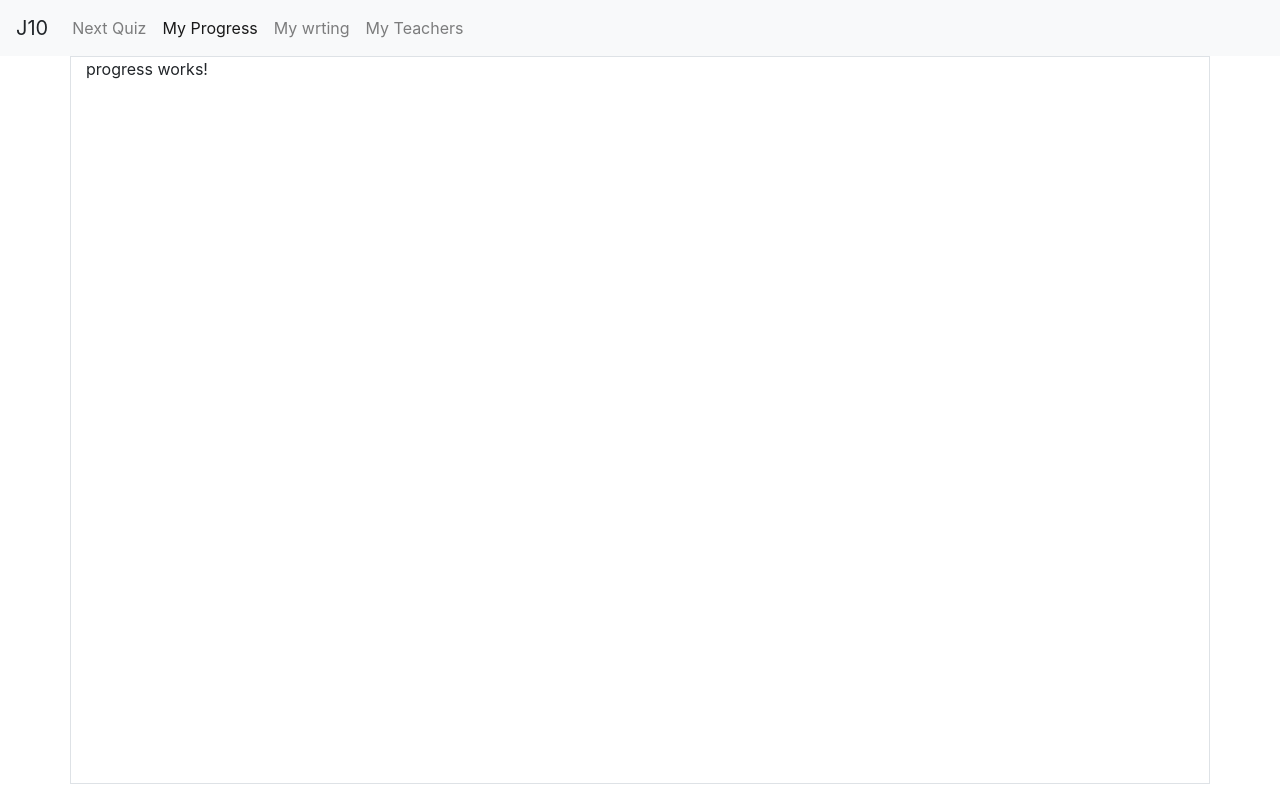
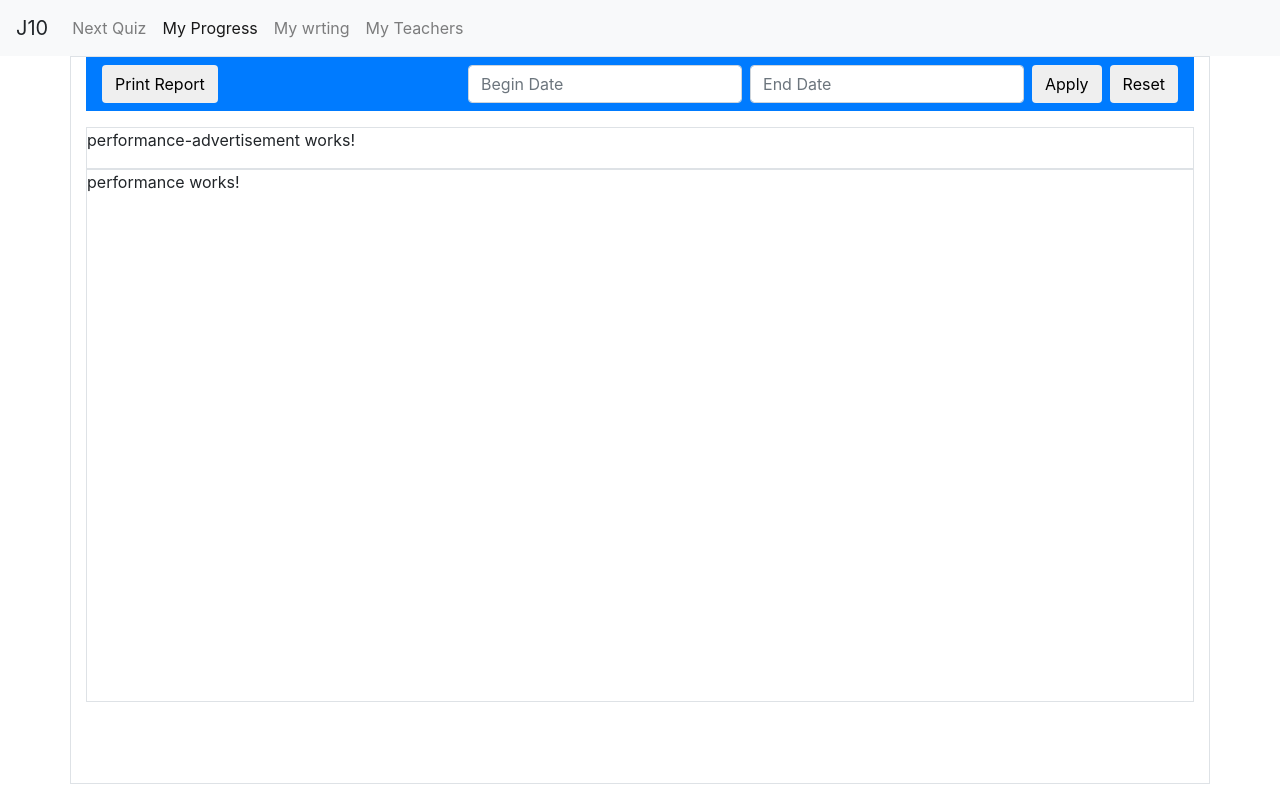
Before and after one commit to Jay98patel/routingApplication, an Angular app: page /progress in a window 1280 px wide. Built offline with nearby package versions, Linux system fonts and the light colour scheme.

Commit message:
progress routing

```diff
--- /dev/null
+++ b/src/app/modules/progress/performance-advertisement/performance-advertisement.component.html
@@ -0,0 +1 @@
+<p>performance-advertisement works!</p>
--- /dev/null
+++ b/src/app/modules/progress/performance-advertisement/performance-advertisement.component.ts
@@ -0,0 +1,15 @@
+import { Component, OnInit } from '@angular/core';
+
+@Component({
+  selector: 'app-performance-advertisement',
+  templateUrl: './performance-advertisement.component.html',
+  styleUrls: ['./performance-advertisement.component.scss']
+})
+export class PerformanceAdvertisementComponent implements OnInit {
+
+  constructor() { }
+
+  ngOnInit(): void {
+  }
+
+}
--- /dev/null
+++ b/src/app/modules/progress/performance/performance.component.html
@@ -0,0 +1 @@
+<p>performance works!</p>
--- /dev/null
+++ b/src/app/modules/progress/performance/performance.component.ts
@@ -0,0 +1,15 @@
+import { Component, OnInit } from '@angular/core';
+
+@Component({
+  selector: 'app-performance',
+  templateUrl: './performance.component.html',
+  styleUrls: ['./performance.component.scss']
+})
+export class PerformanceComponent implements OnInit {
+
+  constructor() { }
+
+  ngOnInit(): void {
+  }
+
+}
--- a/src/app/modules/progress/progress-routing.module.ts
+++ b/src/app/modules/progress/progress-routing.module.ts
@@ -1,5 +1,7 @@
 import { NgModule } from '@angular/core';
 import { Routes, RouterModule } from '@angular/router';
+import { AdvertisementComponent } from '../quiz/components/advertisement/advertisement.component';
+import { PerformanceComponent } from './performance/performance.component';
 import { ProgressComponent } from './progress.component';
 
 
@@ -9,6 +11,9 @@ const routes: Routes = [
   },
   {
     path:'progress',component:ProgressComponent
+  },
+  {
+    path:'performance',component:PerformanceComponent
   }
 ];
 
--- a/src/app/modules/progress/progress.component.html
+++ b/src/app/modules/progress/progress.component.html
@@ -1 +1,29 @@
-<p>progress works!</p>
+<div class="d-flex flex-column h-100">
+    <nav class="navbar navbar-dark bg-primary w-100">
+        <div>
+            <button class="btn">Print Report</button>
+        </div>
+        <div class="d-flex ">
+            <div>
+                <input class="form-control" placeholder="Begin Date">
+            </div>
+            <div class="pl-2">
+                <input class="form-control" placeholder="End Date">
+            </div>
+            <div class="pl-2">
+                <button class="btn">Apply</button>
+            </div>
+            <div class="pl-2">
+                <button class="btn">Reset</button>
+            </div>
+        </div>
+    </nav>
+    <div class="h-75" >
+        <div class="border mt-3">
+           <app-performance-advertisement></app-performance-advertisement>
+        </div>
+        <div class="border h-100">
+            <app-performance></app-performance>
+        </div>
+    </div>
+</div>
--- a/src/app/modules/progress/progress.module.ts
+++ b/src/app/modules/progress/progress.module.ts
@@ -3,10 +3,13 @@ import { CommonModule } from '@angular/common';
 
 import { ProgressRoutingModule } from './progress-routing.module';
 import { ProgressComponent } from './progress.component';
+import { AdvertisementComponent } from '../quiz/components/advertisement/advertisement.component';
+import { PerformanceComponent } from './performance/performance.component';
+import { PerformanceAdvertisementComponent } from './performance-advertisement/performance-advertisement.component';
 
 
 @NgModule({
-  declarations: [ProgressComponent],
+  declarations: [ProgressComponent, PerformanceComponent, PerformanceAdvertisementComponent],
   imports: [
     CommonModule,
     ProgressRoutingModule
```
Also changed, not shown: src/app/modules/progress/performance-advertisement/performance-advertisement.component.scss (added), src/app/modules/progress/performance/performance.component.scss (added), 2 other files (tests, documents, lock files or other folders).
